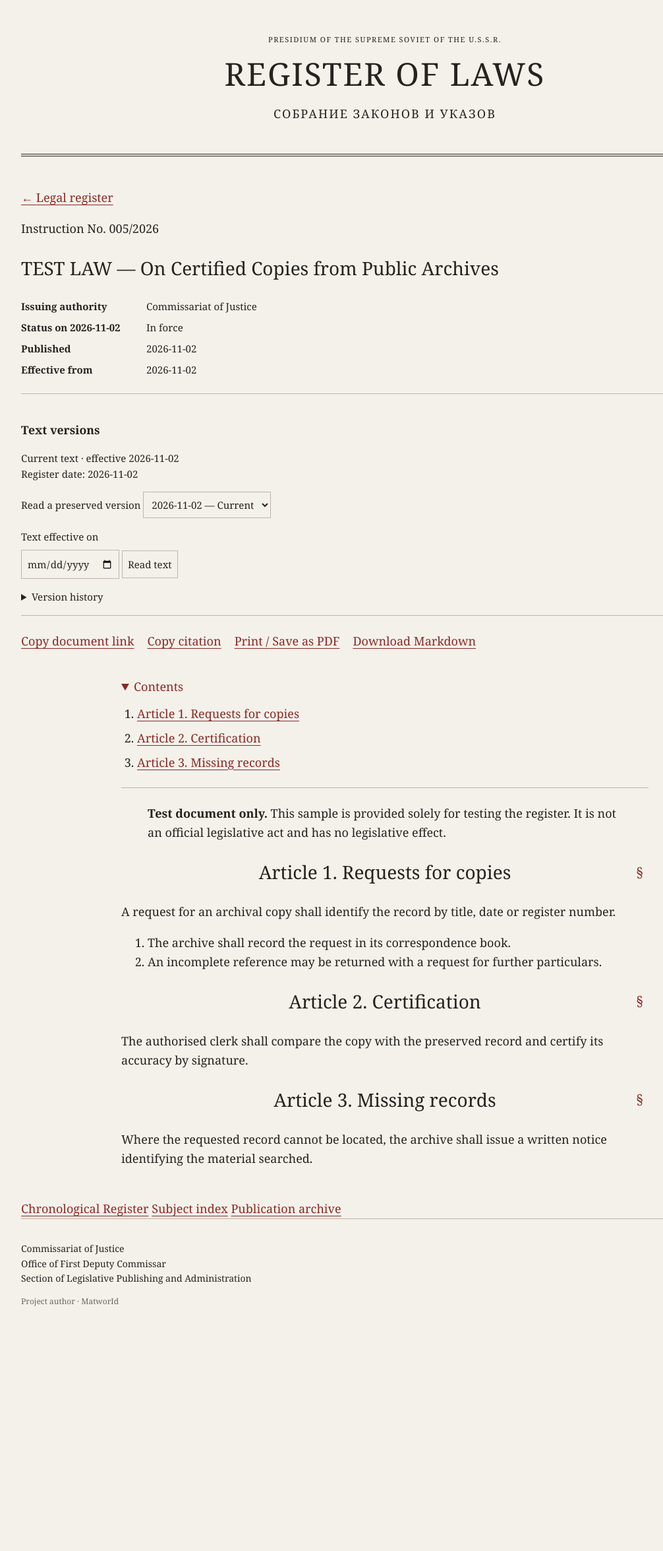
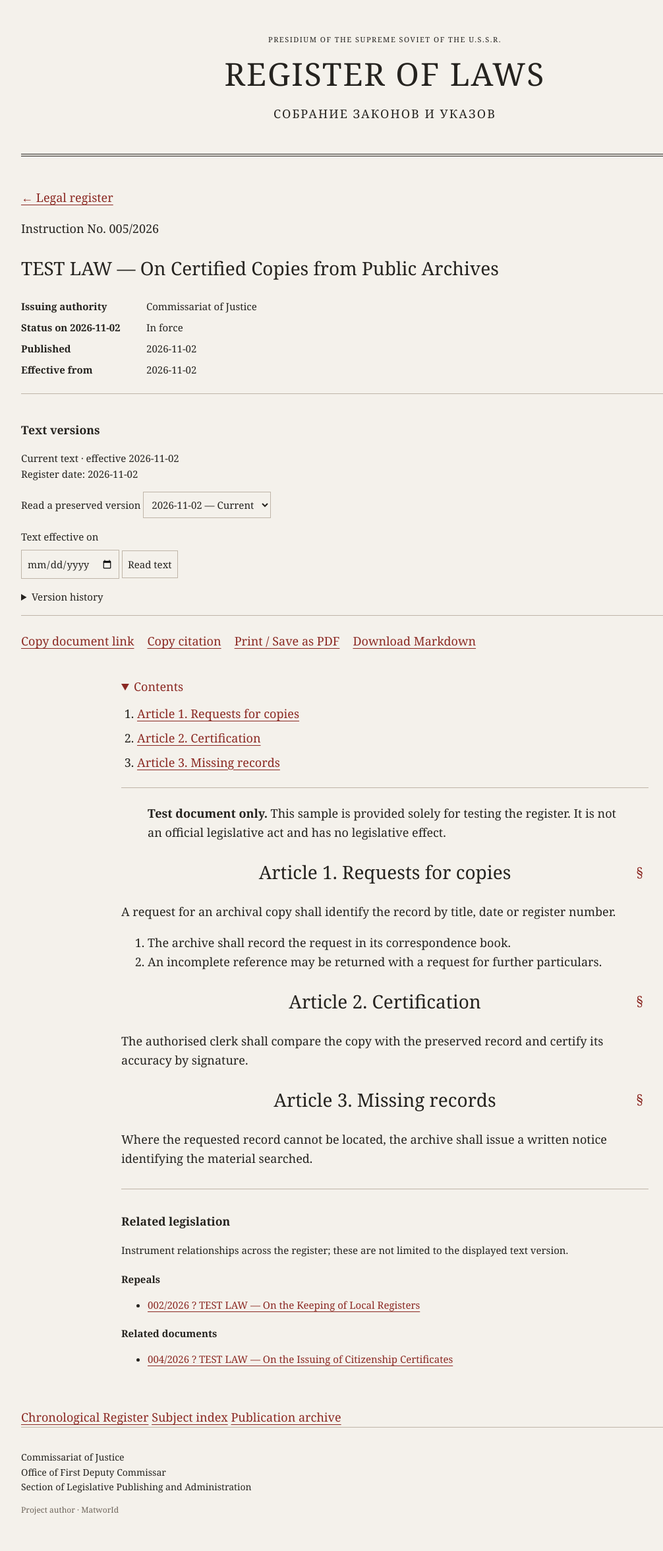
Before and after one commit to vi-ussr/registry-of-laws, a Jekyll site: the page built from _laws/test-archive-copies.md, in a window 1280 px wide. Shown: the whole page at 66% size, without its empty margins (56-1062 px from the left). Built offline with Jekyll 4.4.1, drawn with Linux system fonts in a browser that asks for light colours; before the commit the page ends 2034 px from its top, so only the background shows below that.

Commit message:
Add legislation relationship links

```diff
--- /dev/null
+++ b/_includes/law-relationships.html
@@ -0,0 +1,14 @@
+{% if page.relationship_groups.size > 0 %}
+<section class="law-relationships" aria-labelledby="relationships-heading">
+  <h3 id="relationships-heading">Related legislation</h3>
+  <p>Instrument relationships across the register; these are not limited to the displayed text version.</p>
+  {% for group in page.relationship_groups %}
+    <h4>{{ group.label | escape }}</h4>
+    <ul>
+      {% for item in group.items %}
+        <li><a href="{{ item.url | relative_url }}">{{ item.number | escape }} ? {{ item.title | escape }}</a></li>
+      {% endfor %}
+    </ul>
+  {% endfor %}
+</section>
+{% endif %}
--- a/_laws/test-archive-copies.md
+++ b/_laws/test-archive-copies.md
@@ -9,6 +9,10 @@ adopted: "2026-11-01"
 published: "2026-11-02"
 effective: "2026-11-02"
 bulletin: "2026-11-02"
+repeals:
+  - test-local-registers
+related:
+  - test-citizenship-records
 attachments: []
 ---
 
--- a/_layouts/law.html
+++ b/_layouts/law.html
@@ -90,6 +90,8 @@ TODO: Add a version-specific attachments include with Drive view/download links
   <div class="law-text">
     {% if page.display_text %}{{ page.display_text }}{% else %}{{ content }}{% endif %}
   </div>
+
+  {% include law-relationships.html %}
 </article>
 
 <script src="{{ '/assets/js/law-contents.js' | relative_url }}" defer></script>
--- /dev/null
+++ b/_plugins/law_relationships.rb
@@ -0,0 +1,63 @@
+# Resolve editorial references before the version generator copies document metadata.
+module LawRelationships
+  class Generator < Jekyll::Generator
+    safe true
+    priority :highest
+
+    def generate(site)
+      laws = site.collections.fetch("laws").docs
+      by_id = {}
+      laws.each do |law|
+        id = law.data["document_id"]
+        if !id.is_a?(String) || id.empty? || by_id.key?(id)
+          raise Jekyll::Errors::FatalException, "Relationships need unique document_id values"
+        end
+        by_id[id] = law
+      end
+
+      labels = {"amends" => "Amends", "repeals" => "Repeals", "related" => "Related documents",
+                "amended_by" => "Amended by", "repealed_by" => "Repealed by", "referenced_by" => "Referenced by"}
+      reverse = {"amends" => "amended_by", "repeals" => "repealed_by", "related" => "referenced_by"}
+      links = {}
+      laws.each { |law| links[law.data["document_id"]] = {} }
+
+      # Relationships describe the instrument as a whole, including on archived text pages.
+      site.collections.fetch("versions").docs.each do |revision|
+        if reverse.keys.any? { |key| revision.data.key?(key) }
+          raise Jekyll::Errors::FatalException, "#{revision.relative_path}: put relationships in the original law"
+        end
+      end
+
+      laws.each do |law|
+        source_id = law.data["document_id"]
+        reverse.each do |key, reverse_key|
+          next unless law.data.key?(key)
+          targets = law.data[key]
+          unless targets.is_a?(Array) && targets.all? { |id| id.is_a?(String) } && targets.uniq.size == targets.size
+            raise Jekyll::Errors::FatalException, "#{law.relative_path}: #{key} must be a list of distinct document IDs"
+          end
+          targets.each do |target_id|
+            unless by_id.key?(target_id) && target_id != source_id
+              raise Jekyll::Errors::FatalException, "#{law.relative_path}: #{key} references missing or self ID #{target_id.inspect}"
+            end
+            (links[source_id][key] ||= []) << target_id
+            (links[target_id][reverse_key] ||= []) << source_id
+          end
+        end
+      end
+
+      # Store small link records, not Document objects, to avoid circular template data.
+      laws.each do |law|
+        law.data["relationship_groups"] = labels.filter_map do |key, label|
+          targets = links[law.data["document_id"]][key]
+          next if targets.nil? || targets.empty?
+          items = targets.sort.map do |id|
+            target = by_id.fetch(id)
+            {"title" => target.data["title"], "number" => target.data["number"], "url" => target.url}
+          end
+          {"label" => label, "items" => items}
+        end
+      end
+    end
+  end
+end
--- a/_plugins/law_versions.rb
+++ b/_plugins/law_versions.rb
@@ -38,7 +38,6 @@ module LawVersions
         end
       end
 
-      # TODO: Validate related/amends/repeals IDs and generate reverse links without interpreting legal prose.
       # TODO: Preserve attachment metadata per version and validate supported Drive file links/resource keys.
       laws.each do |law|
         documents = [law] + revisions.select { |revision| revision.data["revision_of"] == law.data["document_id"] }
--- /dev/null
+++ b/assets/css/relationships.css
@@ -0,0 +1,16 @@
+.law-relationships {
+  max-width: 800px;
+  margin: 32px auto;
+  padding-top: 16px;
+  border-top: 1px solid var(--line);
+  font-size: 15px;
+  overflow-wrap: anywhere;
+}
+
+.law-relationships h4 {
+  margin-bottom: 8px;
+}
+
+.law-relationships li {
+  margin: 8px 0;
+}
--- a/assets/css/style.css
+++ b/assets/css/style.css
@@ -10,3 +10,5 @@
 @import url("register.css");
 @import url("search.css");
 @import url("law.css");
+
+@import url("relationships.css");
```
Also changed, not shown: _laws/test-working-hours.md (+2 -0 lines).
